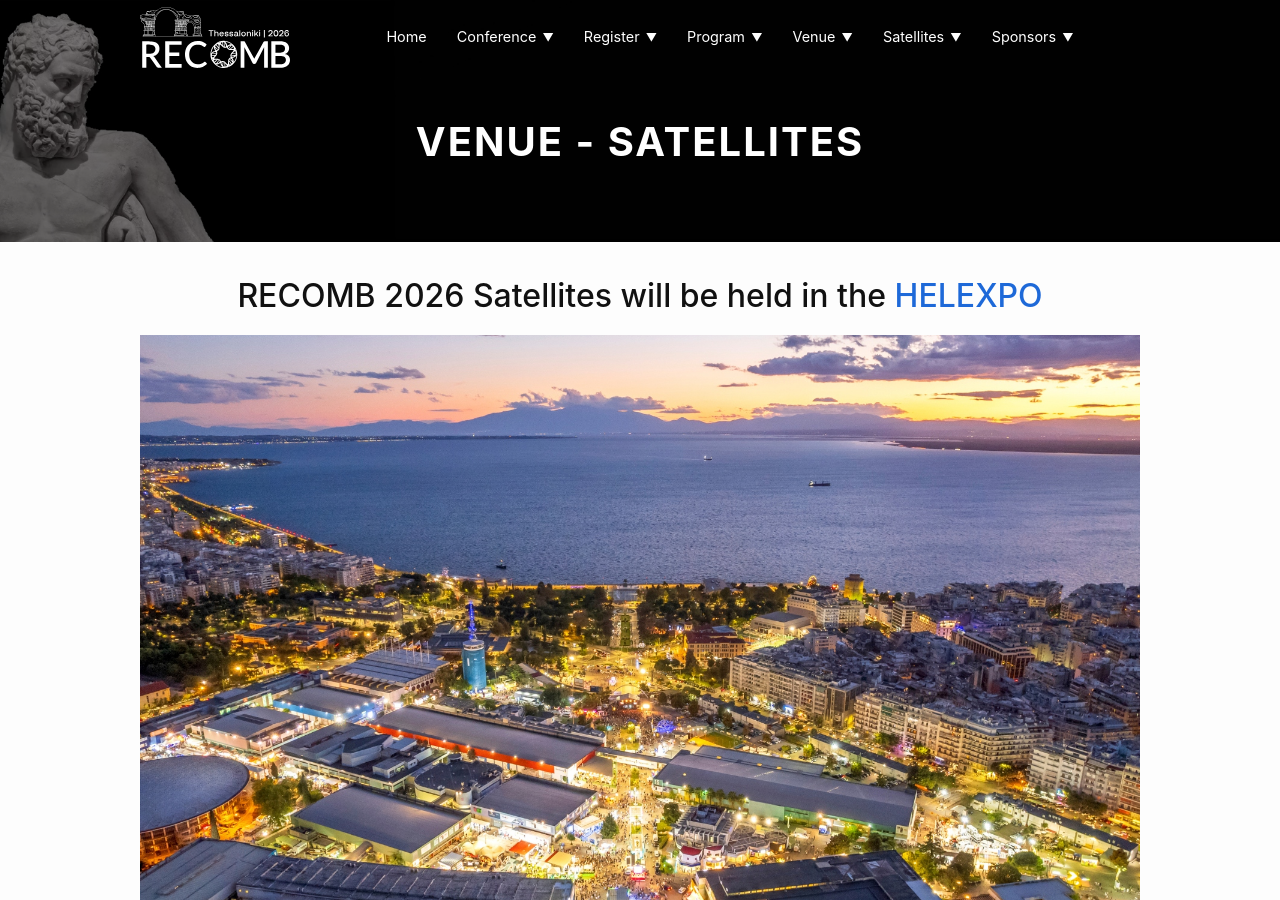
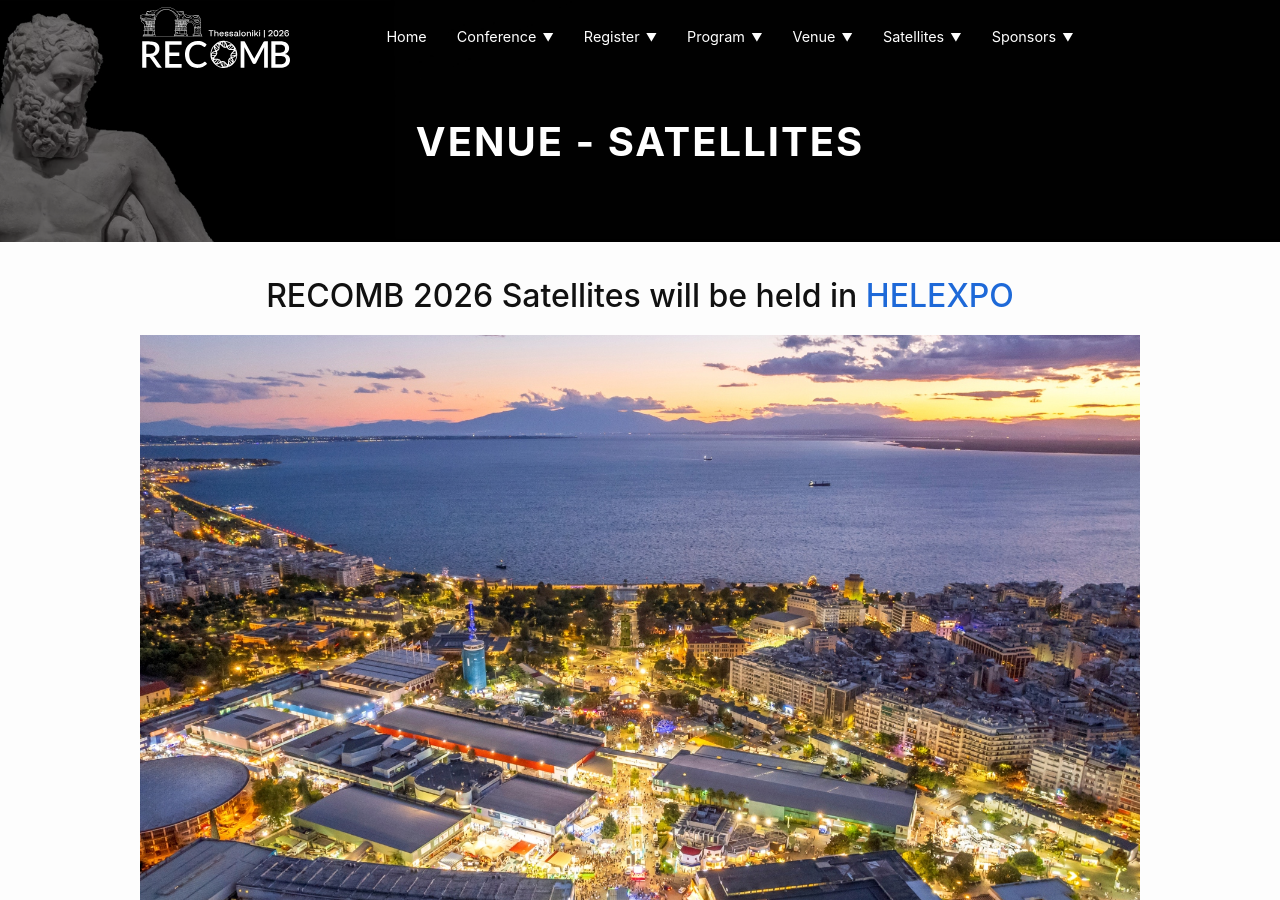
Before and after one commit to recomb-conference/recomb2026, a Jekyll site: the page built from venue_satellites.md, in a window 1280 px wide and 900 px high. Built offline with Jekyll 4.4.1, drawn with Linux system fonts in a browser that asks for light colours; nearby versions of some CDN libraries.

Commit message:
Update venue_satellites.md

```diff
--- a/venue_satellites.md
+++ b/venue_satellites.md
@@ -5,7 +5,7 @@ title: Venue - Satellites
 
 {%- assign venue_path = "/images/city/venue_satellite_overview.jpg" | relative_url -%}
 
-## RECOMB 2026 Satellites will be held in the [HELEXPO](https://helexpo.gr/en/)
+## RECOMB 2026 Satellites will be held in [HELEXPO](https://helexpo.gr/en/)
 {: style="text-align: center;"}
 
 <img src="{{ venue_path }}" alt="Venue" class="venue-photo">
```
